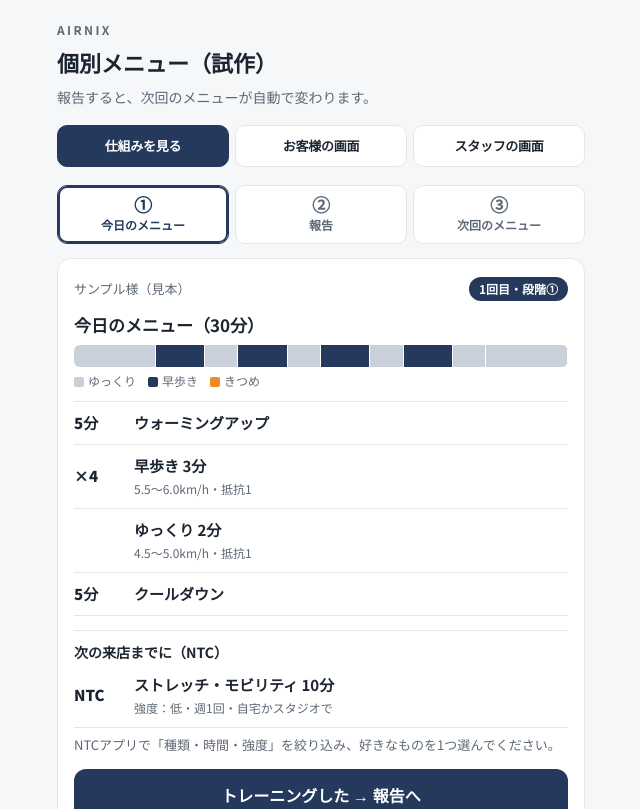
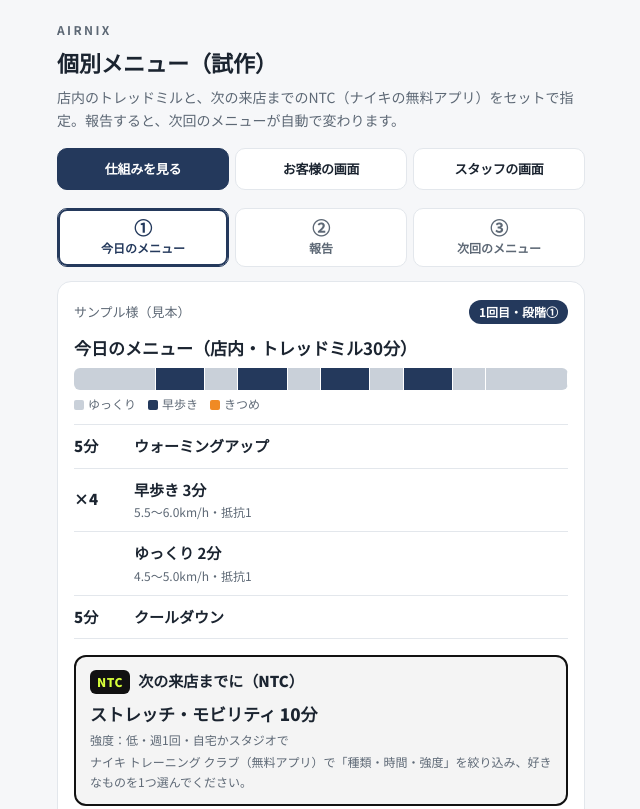
Before and after one commit to J928-bot/airnix-menu, a plain HTML site: page prototype/index.html in a window 1280 px wide. Shown: the top 809 px of the page, without its empty margins (319-959 px from the left). Drawn offline with Linux system fonts and the light colour scheme.

Commit message:
NTCの指定を枠で囲んで目立たせる
Co-Authored-By: Claude Opus 5.5 <noreply@anthropic.com>

```diff
--- a/prototype/index.html
+++ b/prototype/index.html
@@ -93,13 +93,18 @@ details[open] summary::after{content:"－"}
 .chk input{width:20px;height:20px}
 .change{font-size:18px;font-weight:900;margin:0 0 10px;text-align:center;background:var(--bg);border-radius:10px;padding:10px}
 .change .arr{color:var(--green)}
+.ntcbox{margin-top:16px;border:2px solid #111;border-radius:12px;padding:12px 14px;background:#f4f4f4}
+.ntch{margin:0 0 6px;font-weight:900;font-size:15px;display:flex;align-items:center;gap:8px}
+.ntclogo{background:#111;color:#d7ff3a;font-weight:900;font-size:12px;border-radius:6px;padding:2px 7px;letter-spacing:.05em}
+.ntcn{margin:0;font-size:17px;font-weight:900}
+.ntcp{margin:2px 0 0;font-size:12px;color:var(--sub)}
 </style>
 </head>
 <body>
 <div class="wrap">
   <div class="brand">AIRNIX</div>
   <h1>個別メニュー（試作）</h1>
-  <p class="lead">報告すると、次回のメニューが自動で変わります。</p>
+  <p class="lead">店内のトレッドミルと、次の来店までのNTC（ナイキの無料アプリ）をセットで指定。報告すると、次回のメニューが自動で変わります。</p>
 
   <nav class="tabs">
     <a href="./" aria-current="page">仕組みを見る</a>
@@ -115,7 +120,7 @@ details[open] summary::after{content:"－"}
 
   <section class="card" id="s1">
     <div class="who"><span>サンプル様（見本）</span><span class="badge" id="visit"></span></div>
-    <h2>今日のメニュー（30分）</h2>
+    <h2>今日のメニュー（店内・トレッドミル30分）</h2>
     <div id="menu1"></div>
     <div id="ntc1"></div>
     <button class="btn" type="button" id="toReport">トレーニングした → 報告へ</button>
@@ -205,9 +210,9 @@ const NTC=[
 const ntcName=i=>{const x=NTC[i-1];return`${x.t}・${x.min}分・強度${x.lv}／週${x.n}回`};
 function ntcHTML(l,title){
   const x=NTC[l.nl-1];
-  return`<div class="rows" style="margin-top:14px"><p class="what">${title}</p>
-<div class="row"><div class="t">NTC</div><div><div class="n">${x.t} ${x.min}分</div><div class="p">強度：${x.lv}・週${x.n}回・自宅かスタジオで</div></div></div></div>
-<p class="hint" style="margin-top:6px">NTCアプリで「種類・時間・強度」を絞り込み、好きなものを1つ選んでください。</p>`;
+  return`<div class="ntcbox"><p class="ntch"><span class="ntclogo">NTC</span>${title}</p>
+<p class="ntcn">${x.t} ${x.min}分</p><p class="ntcp">強度：${x.lv}・週${x.n}回・自宅かスタジオで</p>
+<p class="ntcp">ナイキ トレーニング クラブ（無料アプリ）で「種類・時間・強度」を絞り込み、好きなものを1つ選んでください。</p></div>`;
 }
 
 function build(l){
```
